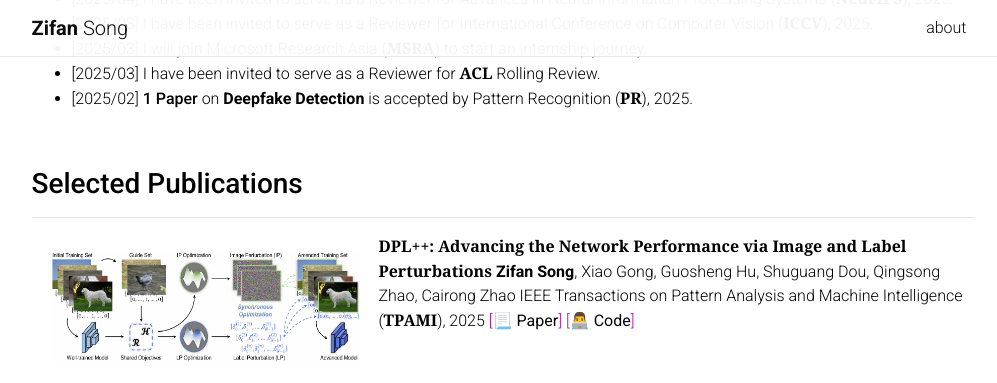
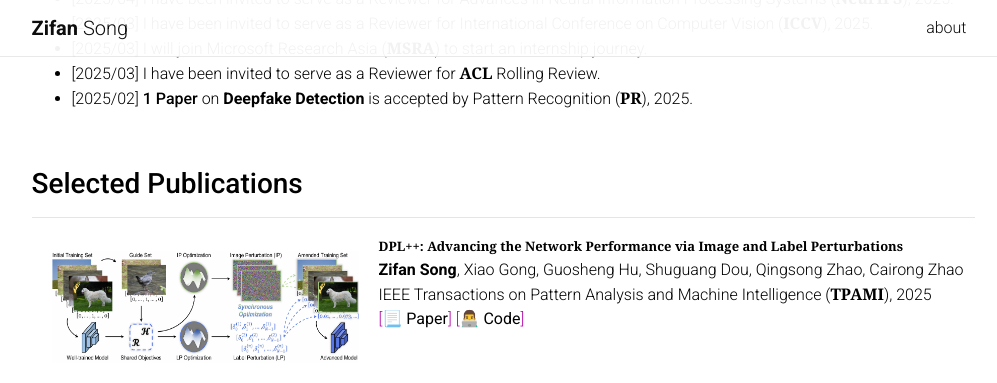
Before and after one commit to MatCaviar/MatCaviar.github.io, a Jekyll site: the page built from _pages/MatCaivar.md, in a window 1280 px wide and 900 px high, scrolled down 1277 px, cut to the strip 0-383 px from the top of the window. Shown: the whole strip, without its empty margins (137-1134 px from the left). Built offline with Jekyll 4.4.1, drawn with Linux system fonts in a browser that asks for light colours; nearby versions of some CDN libraries; a style sheet for code colours, icons or effects is not loaded.

Commit message:
Update MatCaivar.md

```diff
--- a/_pages/MatCaivar.md
+++ b/_pages/MatCaivar.md
@@ -96,9 +96,9 @@ I am a Ph.D candidate in Computer Science and Technology at Tongji University, a
 ### **Selected Publications**
 <hr />
 <img src="collections/DPL++.png"  width="307" height="133"  align="left" hspace="20" vspace="0"/>
-**<font face="Georgia" color="Black" size="3"><B>DPL++: Advancing the Network Performance via Image and Label Perturbations</B></font>**
-**<B>Zifan Song</B>**, Xiao Gong, Guosheng Hu, Shuguang Dou, Qingsong Zhao, Cairong Zhao
-IEEE Transactions on Pattern Analysis and Machine Intelligence (**<font face="Georgia" color="Black"><B>TPAMI</B></font>**), 2025
+**<font face="Georgia" color="Black" size="2.5"><B>DPL++: Advancing the Network Performance via Image and Label Perturbations</B></font>**<br>
+**<B>Zifan Song</B>**, Xiao Gong, Guosheng Hu, Shuguang Dou, Qingsong Zhao, Cairong Zhao<br>
+IEEE Transactions on Pattern Analysis and Machine Intelligence (**<font face="Georgia" color="Black"><B>TPAMI</B></font>**), 2025 <br>
 [[<font color="Black"><B>📃 Paper</B></font>]](https://ieeexplore.ieee.org/abstract/document/11106184){:target="_blank"}
 [[<font color="Black"><B>👨‍💻 Code</B></font>]](https://github.com/Vill-Lab/2023-ICML-DPL){:target="_blank"}
 
```
